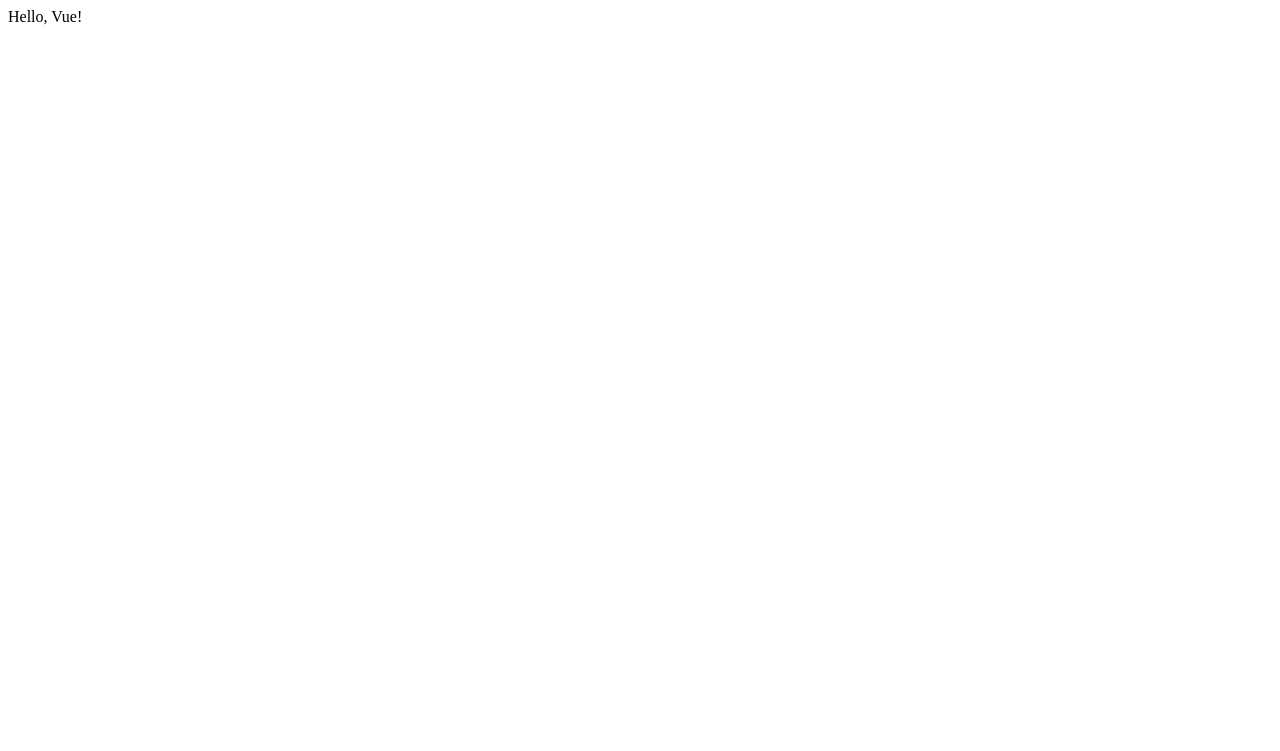
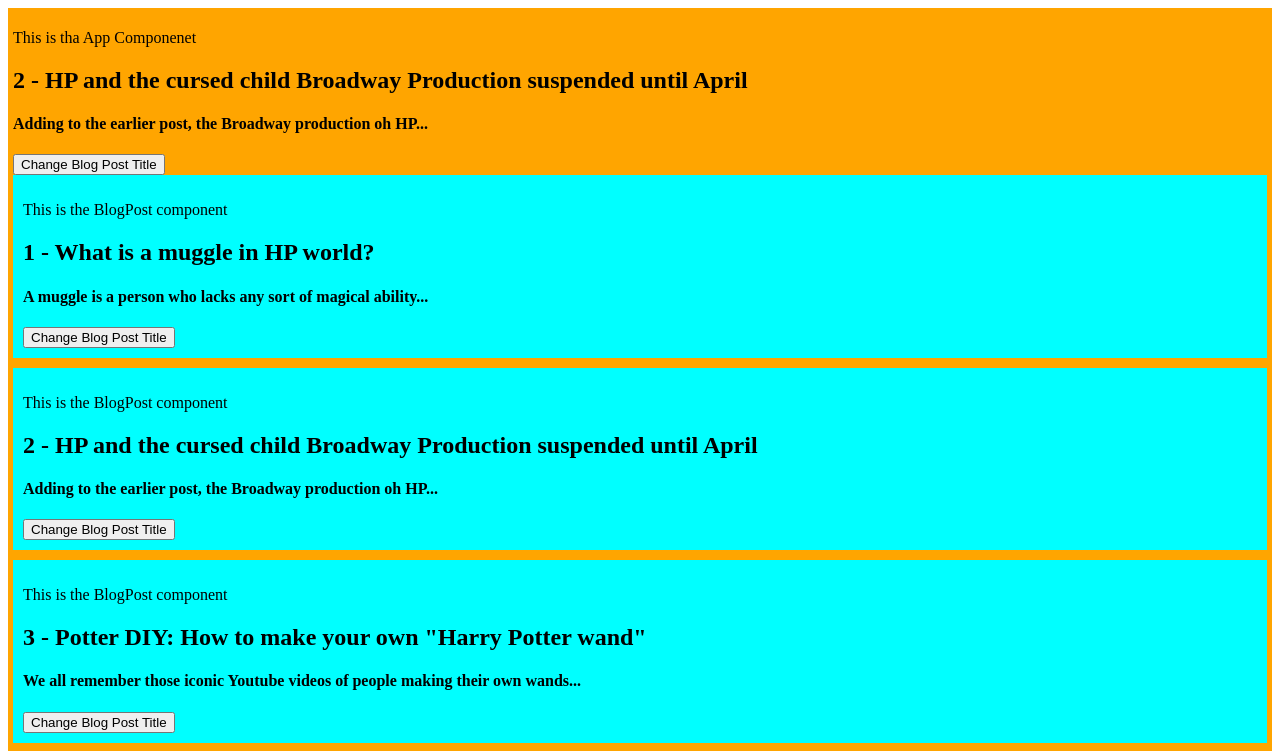
Before and after one commit to trinaldo3/learn-vue-3-with-bingyang, a Vue app: page / in a window 1280 px wide. Shown: the top 751 px of the page. Built offline with nearby package versions, Linux system fonts and the light colour scheme.

Commit message:
Pass data to child components with props

```diff
--- a/src/App.vue
+++ b/src/App.vue
@@ -1,13 +1,76 @@
 <template>
-  <div>
-    <div>Hello, Vue!</div>
+  <!-- <BlogPost
+  id="1"
+  blogPostTitle="What is a muggle?"
+  blogPostContent="A muggle is a person who lacks any sort of magical ability..."
+  ></BlogPost>
+  <BlogPost
+  id="1"
+  blog-post-title="What is a muggle?"
+  blog-post-content="A muggle is a person who lacks any sort of magical ability..."
+  ></BlogPost>
+  <hr />
+  <BlogPost
+  :id="blogPostId"
+  :blog-post-title="blogPostTitle"
+  :blog-post-content="blogPostContent"
+  ></BlogPost>
+
+  <hr />
+
+  <BlogPost v-for="post in posts"
+  :key="post.id"
+  :id="post.id"
+  :blog-post-title="post.title"
+  :blog-post-content="post.blogPostContent"
+  ></BlogPost> -->
+
+  <div style="background-color: orange; padding: 5px;">
+    <p>This is tha App Componenet</p>
+    <h2>{{ blogPostId }} - {{ blogPostTitle }}</h2>
+    <h4>{{ blogPostContent }}</h4>
+    <button @click="blogPostTitle = 'A Different Title'">Change Blog Post Title</button>
+    <BlogPost v-for="post in posts"
+    :key="post.id"
+    v-bind="post"
+    ></BlogPost>
   </div>
 </template>
 
 <script setup>
+import { ref } from 'vue'
+import BlogPost from './BlogPost.vue'
 
+let blogPostId = ref(2)
+let blogPostTitle = ref('HP and the cursed child Broadway Production suspended until April')
+let blogPostContent = ref('Adding to the earlier post, the Broadway production oh HP...')
+
+let posts = ref([
+  {
+    id: 1,
+    blogPostTitle: 'What is a muggle in HP world?',
+    blogPostContent: 'A muggle is a person who lacks any sort of magical ability...'
+  },
+  {
+    id: 2,
+    blogPostTitle: 'HP and the cursed child Broadway Production suspended until April',
+    blogPostContent: 'Adding to the earlier post, the Broadway production oh HP...'
+  },
+  {
+    id: 3,
+    blogPostTitle: 'Potter DIY: How to make your own "Harry Potter wand"',
+    blogPostContent: 'We all remember those iconic Youtube videos of people making their own wands...'
+  },
+  {
+    id: 4,
+    blogPostTitle: 'Fan project brings life to "Harry Potter" series',
+    blogPostContent: 'Fanfiction is a great way to keep the Harry Potter world alive...'
+  }
+
+
+])
 </script>
 
-<style lang="scss" scoped>
+<style scoped>
 
 </style>
--- /dev/null
+++ b/src/BlogPost.vue
@@ -0,0 +1,35 @@
+<template>
+    <div class="blog-post">
+        <p>
+            {{ message }}
+        </p>
+        <!--Display the id, title, and content of a blog post-->
+        <h2>{{ id }} - {{ blogPostTitle }}</h2>
+        <h4>{{ blogPostContent }}</h4>
+        <button @click="changeBlogPostTitle">Change Blog Post Title</button>
+    </div>
+</template>
+
+<script setup>
+import { ref } from 'vue'
+
+let message = ref('This is the BlogPost component')
+const props = defineProps(['id','blogPostTitle','blogPostContent']) // define in camel case
+console.log(props.blogPostTitle)
+//defineProps({
+  //  id: Number,
+    //blogPostTitle: String,
+   // blogPostContent: String
+//})
+function changeBlogPostTitle() {
+    props.blogPostTitle = 'A Different Title'
+}
+</script>
+
+<style scoped>
+.blog-post {
+    background-color: aqua;
+    padding: 10px;
+    margin-bottom: 10px;
+}
+</style>
```
